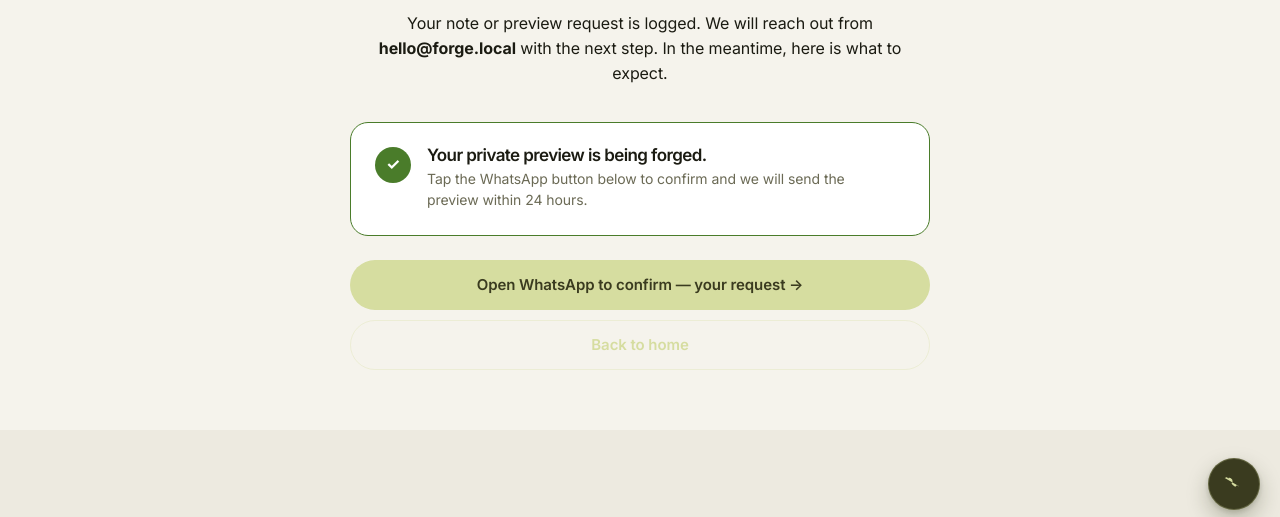
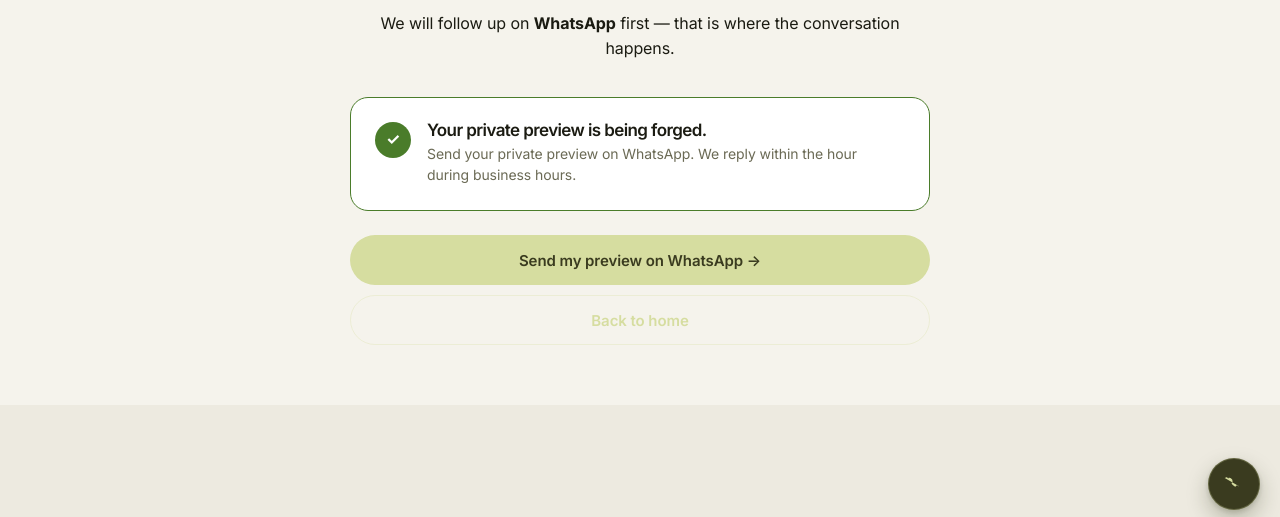
Before and after one commit to Rishiidev/forge, a plain HTML site: page thanks.html in a window 1280 px wide. Shown: the part 270-787 px from the top of the page. Drawn offline with Linux system fonts and the light colour scheme.

Commit message:
Rewrite thanks.html CTA copy to Direction 1 (outcome + speed)
DEFAULTED DECISIONS (call out to change):
- Response SLA: 'within the hour during business hours' (not 'minutes'
  — safer promise, ask for correct one if you actually reply faster)
- Sub-line is source-aware: each form source has its own verb
- Button copy is per-source: 'Send my audit on WhatsApp →' /
  'Send my preview on WhatsApp →' / 'Reserve my spot on WhatsApp →' /
  "Let's talk on WhatsApp →"
- Email: 'hello@forge.local' placeholder → 'bruuhhstudios@gmail.com'
  (matches TO_EMAIL default in api/submit.js, keeps the two consistent)
- Upper paragraph pruned from a 'we will reach out from <email>' to
  'We will follow up on WhatsApp first — that is where the
  conversation happens.' (primes the user for the WhatsApp tap below)

NEW COPY:
  Button label (per source):
    audit    → 'Send my audit on WhatsApp →'
    preview  → 'Send my preview on WhatsApp →'
    waitlist → 'Reserve my spot on WhatsApp →'
    operator → "Let's talk on WhatsApp →"

  Sub-line (success card, per source):
    'Send your [audit / preview] on WhatsApp. We reply within the hour
     during business hours.'
    'Hold your spot on WhatsApp. We reply within the hour ...'
    'Talk through the right plan on WhatsApp. ...'

WHY DIRECTION 1:
- Outcome-first copy ('Send my audit') outperforms platform-first
  ('Open WhatsApp to confirm')
- Concrete SLA ('within the hour') differentiates from the generic
  'we will respond within one business day' that competitors use
- Removed the '— your request' placeholder that appeared when the
  reference token wasn't already rendered; copy no longer depends
  on the reference being present
- Reference is still shown in the success card when present; the
  prefilled WhatsApp message still includes it

```diff
--- a/thanks.html
+++ b/thanks.html
@@ -285,7 +285,7 @@
       <div class="wrap hero-inner" data-reveal>
         <div class="eyebrow" style="justify-content:center;">Request received</div>
         <h1>You are <span class="serif">in.</span></h1>
-        <p>Your note or preview request is logged. We will reach out from <strong>hello@forge.local</strong> with the next step. In the meantime, here is what to expect.</p>
+        <p>We will follow up on <strong>WhatsApp</strong> first — that is where the conversation happens.</p>
         <div class="success-card" data-reveal>
           <span class="check" aria-hidden="true">✓</span>
           <div>
@@ -433,12 +433,23 @@
       }
 
       function subFor(s, ref) {
-        const refLine = ref ? 'Your reference is <strong>' + safe(ref) + '</strong>.' : '';
-        if (s === 'audit')    return refLine + ' Tap the WhatsApp button below to confirm and we will start the review today.';
-        if (s === 'preview')  return refLine + ' Tap the WhatsApp button below to confirm and we will send the preview within 24 hours.';
-        if (s === 'waitlist') return refLine + ' Tap the WhatsApp button below and we will tell you the moment a slot opens.';
-        if (s === 'operator') return refLine + ' Tap the WhatsApp button below and we will reply within one business day.';
-        return refLine + ' Tap the WhatsApp button below to confirm and we will take it from there.';
+        // Direction 1: outcome + speed. Reference already shown in the
+        // success card below, so the sub-line just needs to motivate the tap.
+        const speed = 'We reply within the hour during business hours.';
+        if (s === 'audit')    return 'Send your 7-point audit on WhatsApp. ' + speed;
+        if (s === 'preview')  return 'Send your private preview on WhatsApp. ' + speed;
+        if (s === 'waitlist') return 'Hold your spot on WhatsApp. ' + speed;
+        if (s === 'operator') return 'Talk through the right plan on WhatsApp. ' + speed;
+        return 'Chat with us on WhatsApp. ' + speed;
+      }
+
+      function ctaLabelFor(s) {
+        // Button copy. Outcome-first, not platform-first. Always short (< 30 chars).
+        if (s === 'audit')    return 'Send my audit on WhatsApp →';
+        if (s === 'preview')  return 'Send my preview on WhatsApp →';
+        if (s === 'waitlist') return 'Reserve my spot on WhatsApp →';
+        if (s === 'operator') return "Let's talk on WhatsApp →";
+        return 'Chat on WhatsApp →';
       }
 
       // ---------- Render the success card + WhatsApp CTA ----------
@@ -456,7 +467,7 @@
       }
       if (waCta) {
         waCta.href = WA_BASE + '?text=' + encodeURIComponent(buildWhatsAppMessage());
-        waCta.textContent = 'Open WhatsApp to confirm — ' + (reference || 'your request') + ' ' + '→';
+        waCta.textContent = ctaLabelFor(source);
       }
 
       // ---------- Floating WhatsApp button (general enquiry) ----------
```
